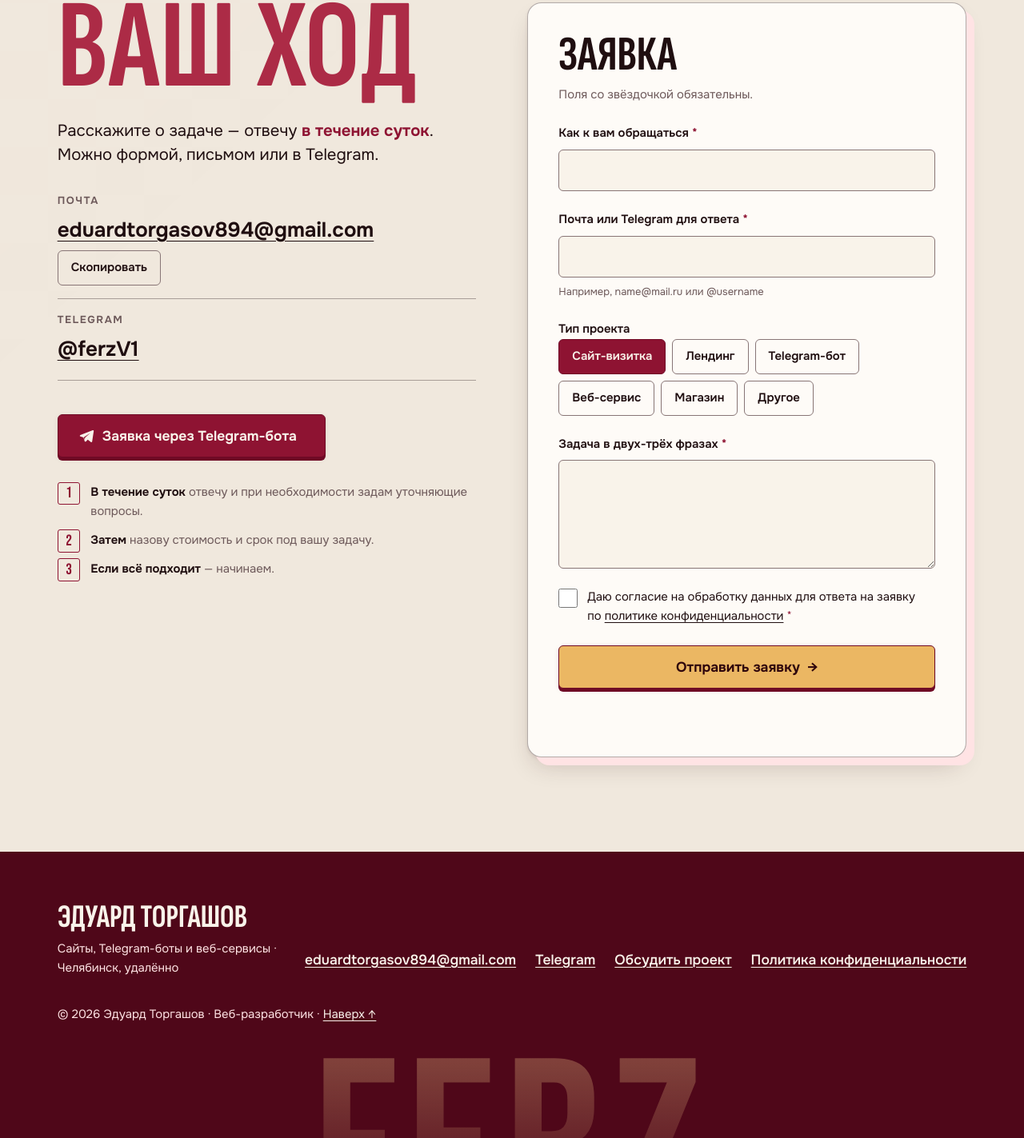
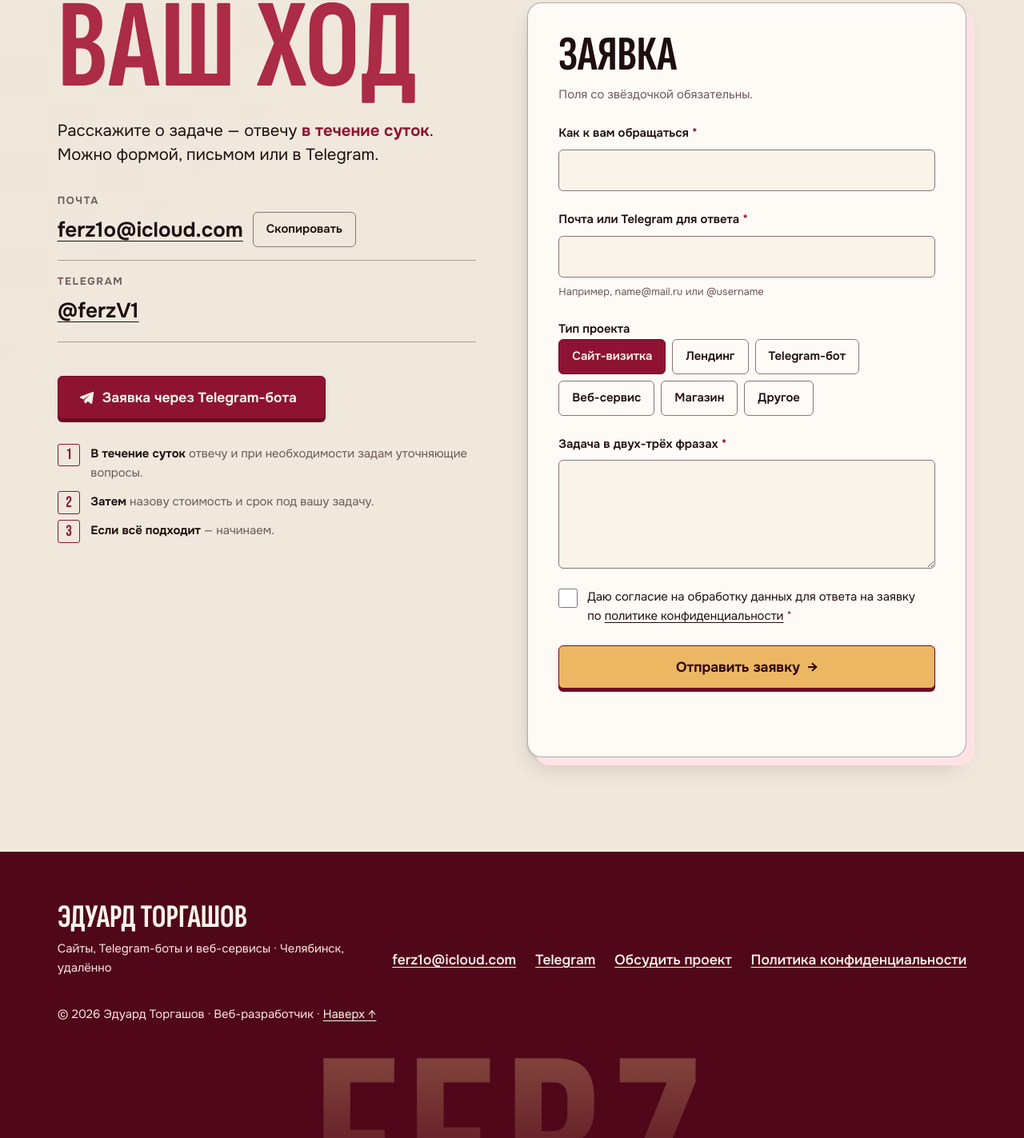
Before and after one commit to Ferzi0/my_vizitka, a website: page index.html in a window 1280 px wide. Shown: the part 7107-8530 px from the top of the page at 80% size. Drawn offline with Linux system fonts and the light colour scheme.

Commit message:
Смена на рабочую почту

```diff
--- a/index.html
+++ b/index.html
@@ -569,8 +569,8 @@
           <ul class="direct" role="list" aria-label="Прямые контакты">
             <li class="direct__item">
               <span class="direct__label">Почта</span>
-              <a class="direct__link" href="mailto:eduardtorgasov894@gmail.com">eduardtorgasov894@gmail.com</a>
-              <button class="copy-btn" type="button" data-copy="eduardtorgasov894@gmail.com" hidden>Скопировать</button>
+              <a class="direct__link" href="mailto:ferz1o@icloud.com">ferz1o@icloud.com</a>
+              <button class="copy-btn" type="button" data-copy="ferz1o@icloud.com" hidden>Скопировать</button>
             </li>
             <li class="direct__item">
               <span class="direct__label">Telegram</span>
@@ -596,7 +596,7 @@
 
         <!-- С JS заявка уходит на data-endpoint (send.php, нужен PHP); если его нет или он не ответил — письмо через mailto:.
              На хостинге без PHP атрибут data-endpoint можно удалить: тогда сразу mailto:, без лишнего запроса. -->
-        <form class="form" id="brief-form" action="mailto:eduardtorgasov894@gmail.com" method="post" enctype="text/plain" data-endpoint="send.php" aria-labelledby="form-title">
+        <form class="form" id="brief-form" action="mailto:ferz1o@icloud.com" method="post" enctype="text/plain" data-endpoint="send.php" aria-labelledby="form-title">
           <h3 class="form__title" id="form-title">Заявка</h3>
           <p class="form__hint">Поля со&nbsp;звёздочкой обязательны.</p>
 
@@ -658,7 +658,7 @@
         <p class="site-footer__role">Сайты, Telegram-боты и&nbsp;веб-сервисы · Челябинск, удалённо</p>
       </div>
       <ul class="site-footer__links" role="list">
-        <li><a href="mailto:eduardtorgasov894@gmail.com">eduardtorgasov894@gmail.com</a></li>
+        <li><a href="mailto:ferz1o@icloud.com">ferz1o@icloud.com</a></li>
         <li><a href="https://t.me/ferzV1" target="_blank" rel="noopener noreferrer">Telegram<span class="visually-hidden"> (откроется в&nbsp;новой вкладке)</span></a></li>
         <li><a href="#contact">Обсудить проект</a></li>
         <li><a href="privacy.html">Политика конфиденциальности</a></li>
--- a/js/main.js
+++ b/js/main.js
@@ -6,7 +6,7 @@
 
   var root = document.documentElement;
   var reduceMotion = window.matchMedia('(prefers-reduced-motion: reduce)');
-  var MAIL = 'eduardtorgasov894@gmail.com'; // [ЗАПОЛНИТЬ: почта] — та же, что в разметке
+  var MAIL = 'ferz1o@icloud.com'; // [ЗАПОЛНИТЬ: почта] — та же, что в разметке
 
   function safe(name, fn) {
     try { fn(); } catch (err) {
```
Also changed, not shown: privacy.html (+1 -1 lines).
